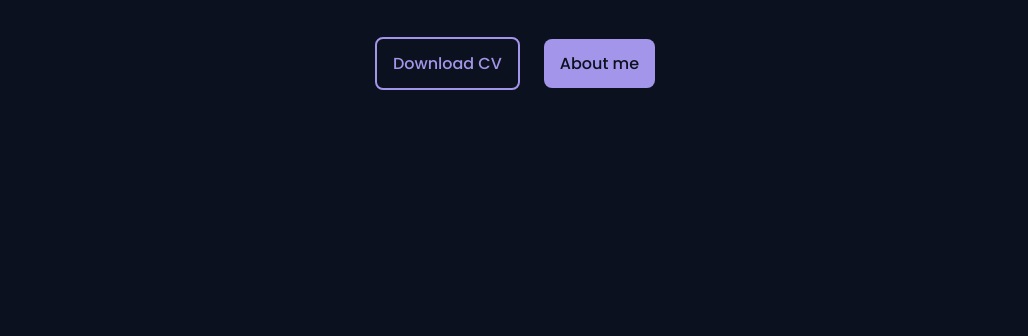
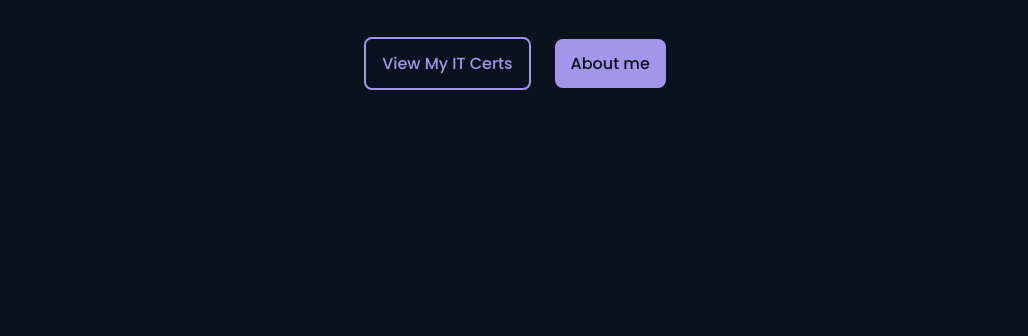
Before and after one commit to roberton4real/FirstGithubPages-Web-Hosting, a plain HTML site: page index.html in a window 1280 px wide. Shown: the part 245-581 px from the top of the page, without its empty margins (125-1153 px from the left). Drawn offline with nearby package versions, Linux system fonts and the light colour scheme.

Commit message:
Nov 24 updates

```diff
--- a/index.html
+++ b/index.html
@@ -87,8 +87,8 @@
 
                         <div class="home__buttons">
                             <!-- Insert your CV -->
-                            <a download="" href="assets/pdf/NewJohnRefuse_UpdatedResume_Nov152023.pdf" class="button button--ghost">
-                                Download CV
+                            <a download="" href="assets/pdf/academic_transcript20231125-29-m5zet4.pdf" class="button button--ghost">
+                                View My IT Certs
                             </a>
                             <a href="#about" class="button">About me</a>
                         </div>
```
Also changed, not shown: 5 other files.
